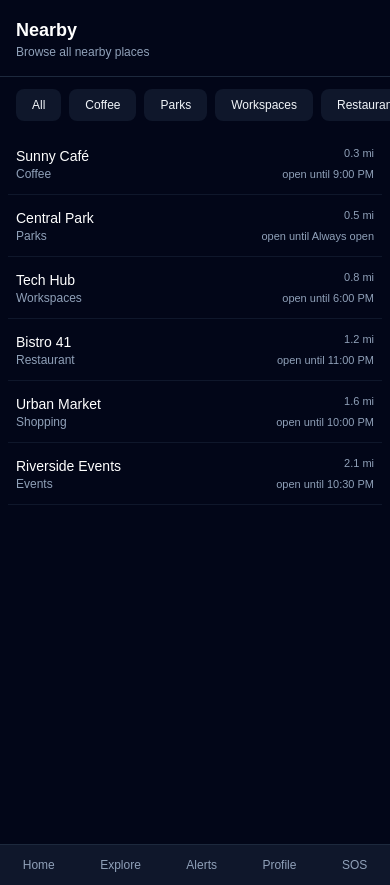
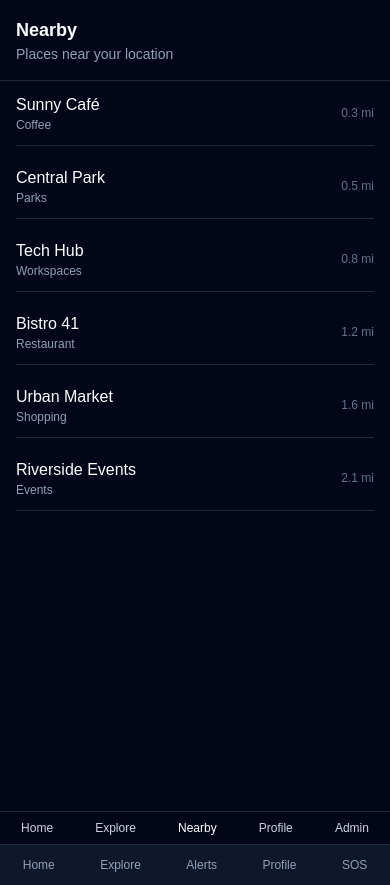
Before and after one commit to Foundzie/foundzie-v2, a Next.js app: page /mobile/nearby in a window 390 px wide. Built offline with nearby package versions, Linux system fonts and the light colour scheme.

Commit message:
Add /api/places and connect mobile Explore + Nearby to dynamic data

```diff
--- /dev/null
+++ b/src/app/api/places/route.ts
@@ -0,0 +1,22 @@
+// src/app/api/places/route.ts
+import { NextResponse } from "next/server";
+import { allPlaces } from "@/app/data/places";
+
+export async function GET() {
+  try {
+    // simple delay for realism (simulate fetch)
+    await new Promise((r) => setTimeout(r, 100));
+
+    return NextResponse.json({
+      success: true,
+      count: allPlaces.length,
+      data: allPlaces,
+    });
+  } catch (err) {
+    console.error("Error fetching places:", err);
+    return NextResponse.json(
+      { success: false, message: "Failed to load places" },
+      { status: 500 }
+    );
+  }
+}
--- a/src/app/mobile/explore/page.tsx
+++ b/src/app/mobile/explore/page.tsx
@@ -1,30 +1,39 @@
 "use client";
 
-import { useState } from "react";
+import { useEffect, useState } from "react";
 import Link from "next/link";
-import { mockPlaces } from "@/app/data/places";
 
 export default function MobileExplorePage() {
-  // what the user typed
   const [query, setQuery] = useState("");
+  const [places, setPlaces] = useState<any[]>([]);
+  const [loading, setLoading] = useState(true);
 
-  // filtered list
-  const filtered = mockPlaces.filter((place) => {
+  useEffect(() => {
+    async function loadPlaces() {
+      try {
+        const res = await fetch("/api/places");
+        const json = await res.json();
+        setPlaces(json.data || []);
+      } catch (e) {
+        console.error("Failed to load places", e);
+      } finally {
+        setLoading(false);
+      }
+    }
+    loadPlaces();
+  }, []);
+
+  const filtered = places.filter((p) => {
     if (!query) return true;
     const q = query.toLowerCase();
-    return (
-      place.name.toLowerCase().includes(q) ||
-      place.category.toLowerCase().includes(q)
-    );
+    return p.name.toLowerCase().includes(q) || p.category.toLowerCase().includes(q);
   });
 
   return (
     <main className="min-h-screen bg-[#0f172a] text-white pb-14">
-      <header className="px-4 pt-5 pb-3 space-y-2">
+      <header className="px-4 pt-3 space-y-2">
         <h1 className="text-lg font-semibold">Explore</h1>
         <p className="text-sm text-slate-300">Browse all nearby places</p>
-
-        {/* search */}
         <input
           value={query}
           onChange={(e) => setQuery(e.target.value)}
@@ -33,50 +42,34 @@ export default function MobileExplorePage() {
         />
       </header>
 
-      {/* categories (still fake) */}
-      <div className="px-4 mb-4 grid grid-cols-3 gap-3">
-        <div className="bg-slate-800 rounded-xl p-3 text-center">
-          <p className="text-sm">Coffee</p>
-          <p className="text-xs text-slate-400">24</p>
-        </div>
-        <div className="bg-slate-800 rounded-xl p-3 text-center">
-          <p className="text-sm">Parks</p>
-          <p className="text-xs text-slate-400">18</p>
-        </div>
-        <div className="bg-slate-800 rounded-xl p-3 text-center">
-          <p className="text-sm">Workspaces</p>
-          <p className="text-xs text-slate-400">6</p>
-        </div>
-      </div>
-
-      {/* list */}
-      <div className="px-4 space-y-1">
+      {loading ? (
+        <p className="text-center py-8 text-slate-400">Loading...</p>
+      ) : (
+        <div className="px-4 mt-4 space-y-3">
           {filtered.length === 0 ? (
-          <p className="text-sm text-slate-400 py-6">No places match that.</p>
+            <p className="text-center text-slate-400 py-6">No matches found.</p>
           ) : (
-          filtered.map((place) => (
+            filtered.map((p) => (
               <Link
-              key={place.id}
-              href={`/mobile/places/${place.id}`}
-              className="flex items-center justify-between py-3 border-b border-slate-800"
+                key={p.id}
+                href={`/mobile/places/${p.id}`}
+                className="flex items-center justify-between border-b border-slate-800 py-3"
               >
                 <div>
-                <p className="font-medium">{place.name}</p>
-                <p className="text-xs text-slate-400">{place.category}</p>
+                  <p className="font-medium">{p.name}</p>
+                  <p className="text-xs text-slate-400">{p.category}</p>
                 </div>
-              <div className="text-right text-xs text-slate-500">View</div>
+                <span className="text-xs text-slate-500">View</span>
               </Link>
             ))
           )}
         </div>
+      )}
 
-      {/* bottom nav */}
       <nav className="fixed bottom-0 left-0 right-0 bg-[#0f172a] border-t border-slate-800 flex justify-around py-2 text-xs text-slate-300">
         <Link href="/mobile">Home</Link>
-        <Link href="/mobile/explore" className="text-white">
-          Explore
-        </Link>
-        <Link href="/mobile/notifications">Alerts</Link>
+        <Link href="/mobile/explore" className="text-white">Explore</Link>
+        <Link href="/mobile/nearby">Nearby</Link>
         <Link href="/mobile/profile">Profile</Link>
         <Link href="/admin">Admin</Link>
       </nav>
--- a/src/app/mobile/nearby/page.tsx
+++ b/src/app/mobile/nearby/page.tsx
@@ -1,60 +1,65 @@
-// src/app/mobile/nearby/page.tsx
+"use client";
+
+import { useEffect, useState } from "react";
 import Link from "next/link";
-import { mockPlaces } from "@/app/data/places";
-
-const FILTERS = ["All", "Coffee", "Parks", "Workspaces", "Restaurants", "Events", "Shopping"];
 
 export default function NearbyPage() {
-  // sort by distanceMiles (NOT distance)
-  const sorted = mockPlaces
-    .slice()
-    .sort(
-      (a, b) =>
-        (a.distanceMiles ?? Number.POSITIVE_INFINITY) -
-        (b.distanceMiles ?? Number.POSITIVE_INFINITY)
-    );
+  const [places, setPlaces] = useState<any[]>([]);
+  const [loading, setLoading] = useState(true);
+
+  useEffect(() => {
+    async function load() {
+      try {
+        const res = await fetch("/api/places");
+        const json = await res.json();
+        setPlaces(json.data || []);
+      } catch (e) {
+        console.error("Failed to load places", e);
+      } finally {
+        setLoading(false);
+      }
+    }
+    load();
+  }, []);
+
+  const sorted = [...places].sort((a, b) => (a.distanceMiles ?? 999) - (b.distanceMiles ?? 999));
 
   return (
     <main className="min-h-screen bg-slate-950 text-white">
       <header className="px-4 py-4 border-b border-slate-800">
         <h1 className="text-lg font-semibold">Nearby</h1>
-        <p className="text-xs text-slate-400">Browse all nearby places</p>
+        <p className="text-slate-400 text-sm">Places near your location</p>
       </header>
 
-      {/* filters row */}
-      <div className="flex gap-2 px-4 py-3 overflow-x-auto no-scrollbar">
-        {FILTERS.map((f) => (
-          <span
-            key={f}
-            className={`inline-flex items-center rounded-lg bg-slate-900 px-4 py-2 text-xs text-slate-100 whitespace-nowrap`}
-          >
-            {f}
-          </span>
-        ))}
-      </div>
-
-      <ul className="px-2 pb-16">
-        {sorted.map((place) => (
-          <li key={place.id}>
+      {loading ? (
+        <p className="text-center py-8 text-slate-400">Loading...</p>
+      ) : (
+        <div className="px-4 pb-16 space-y-2">
+          {sorted.map((p) => (
             <Link
-              href={`/mobile/places/${place.id}`}
-              className="flex items-center justify-between px-2 py-3 border-b border-slate-900"
+              key={p.id}
+              href={`/mobile/places/${p.id}`}
+              className="flex items-center justify-between border-b border-slate-800 py-3"
             >
               <div>
-                <p className="text-sm font-medium">{place.name}</p>
-                <p className="text-xs text-slate-400">{place.category}</p>
+                <p className="font-medium">{p.name}</p>
+                <p className="text-xs text-slate-400">{p.category}</p>
               </div>
-              <div className="text-right text-[11px] text-slate-400 space-y-1">
-                {/* 👇 THIS was place.distance before – now it's distanceMiles */}
-                {typeof place.distanceMiles === "number" ? (
-                  <p>{place.distanceMiles} mi</p>
-                ) : null}
-                {place.openUntil ? <p>open until {place.openUntil}</p> : null}
-              </div>
+              <p className="text-xs text-slate-500">{p.distanceMiles} mi</p>
             </Link>
-          </li>
-        ))}
-      </ul>
+          ))}
+        </div>
+      )}
+
+      <nav className="fixed bottom-0 left-0 right-0 bg-slate-950 border-t border-slate-800 flex justify-around py-2 text-xs text-slate-300">
+        <Link href="/mobile">Home</Link>
+        <Link href="/mobile/explore">Explore</Link>
+        <Link href="/mobile/nearby" className="text-white">
+          Nearby
+        </Link>
+        <Link href="/mobile/profile">Profile</Link>
+        <Link href="/admin">Admin</Link>
+      </nav>
     </main>
   );
 }
```
Lines whose indentation alone changed are shown as unchanged.
